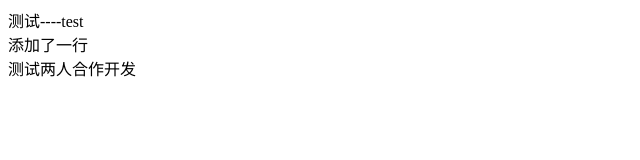
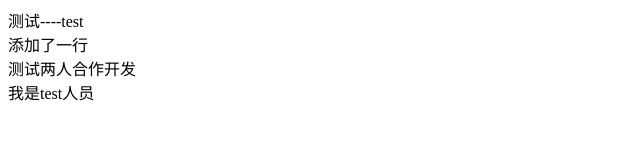
Before and after one commit to perfect-xc/test1, a plain HTML site: page index.html in a window 1280 px wide. Shown: the whole page, without its empty margins (0-640 px from the left). Drawn offline with Linux system fonts and the light colour scheme.

Commit message:
这是test添加的

```diff
--- a/index.html
+++ b/index.html
@@ -8,6 +8,7 @@
 	<div>测试----test</div>
 	<div>添加了一行</div>
 	<div>测试两人合作开发</div>
+	<div>我是test人员</div>
 
 </body>
 </html>
```
